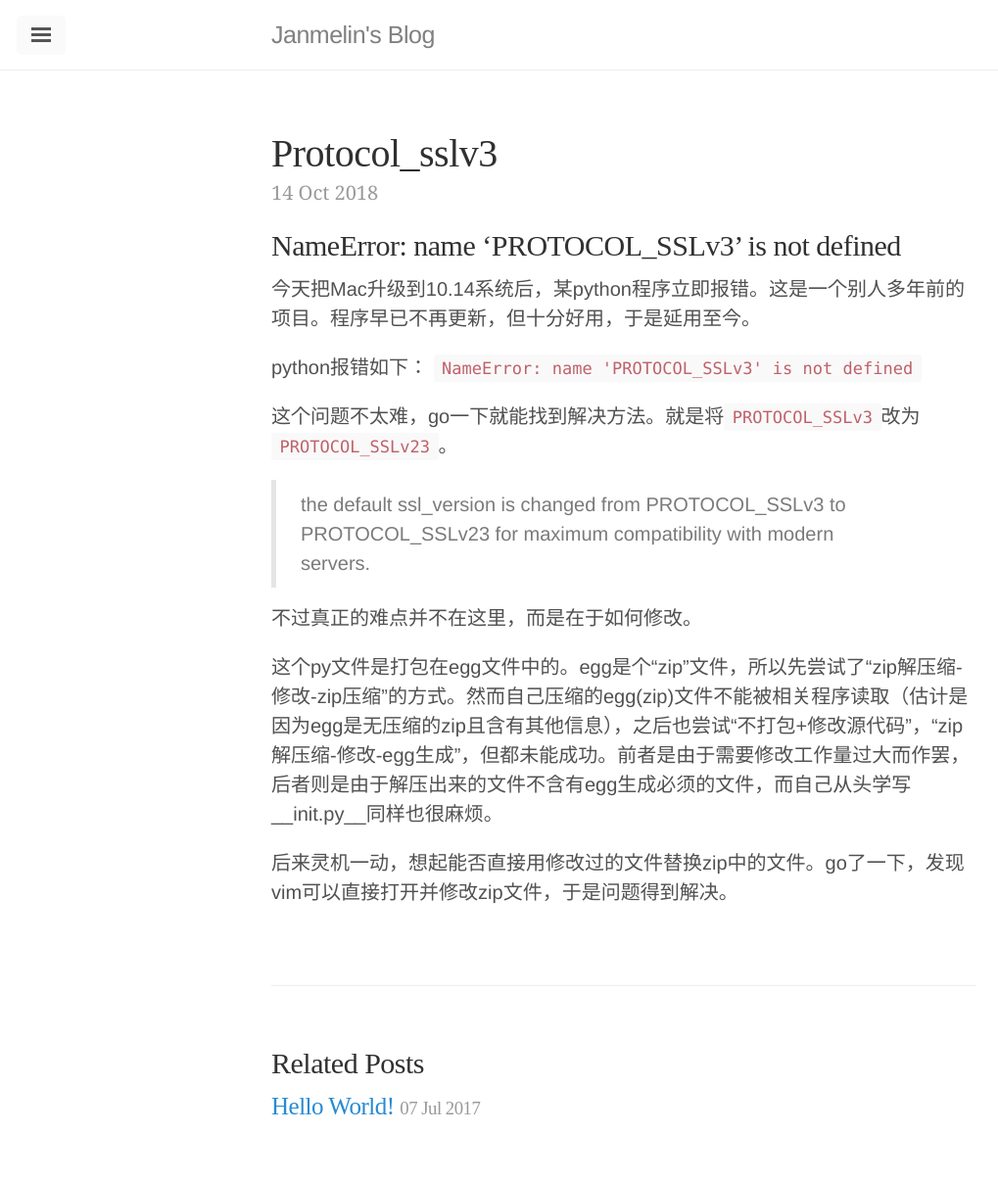
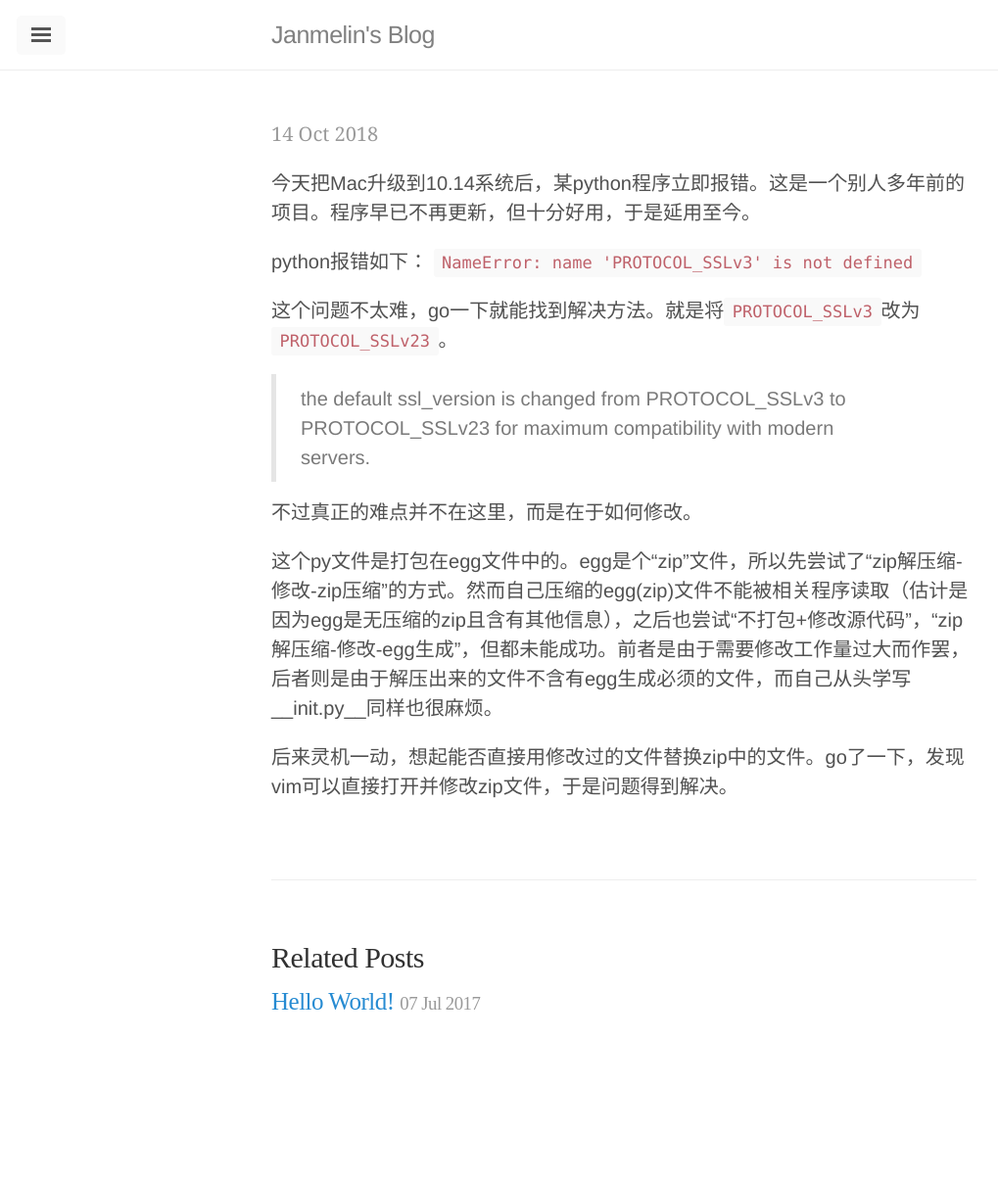
Before and after one commit to janmelin/Blog, a Jekyll site: the page built from _posts/2018-10-14-PROTOCOL_SSLv3.md, in a window 1280 px wide. Shown: the whole page at 98% size, without its empty margins (3-1022 px from the left). Built offline with Jekyll 4.4.1, drawn with Linux system fonts in a browser that asks for light colours; our own code applies the rules of GitHub Pages for plain Markdown files; after the commit the page ends 1098 px from its top, so only the background shows below that; some of the changed lines change nothing that is shown.

Commit message:
Update 2018-10-14-PROTOCOL_SSLv3.md

```diff
--- a/_posts/2018-10-14-PROTOCOL_SSLv3.md
+++ b/_posts/2018-10-14-PROTOCOL_SSLv3.md
@@ -1,5 +1,8 @@
-NameError: name 'PROTOCOL_SSLv3' is not defined
 ---
+layout: post
+title: NameError: name 'PROTOCOL_SSLv3' is not defined
+---
+
 
 今天把Mac升级到10.14系统后，某python程序立即报错。这是一个别人多年前的项目。程序早已不再更新，但十分好用，于是延用至今。
 
```
